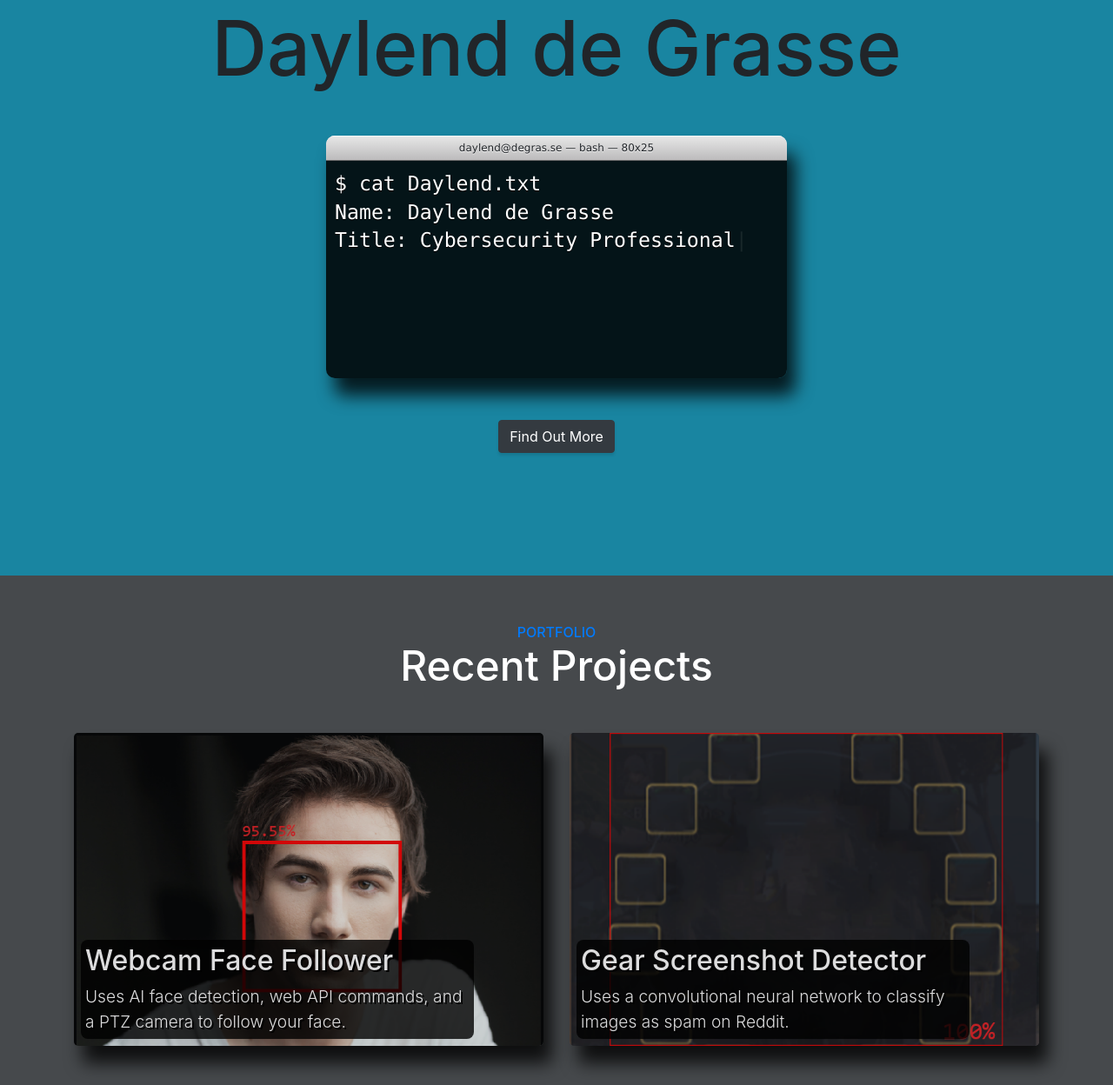
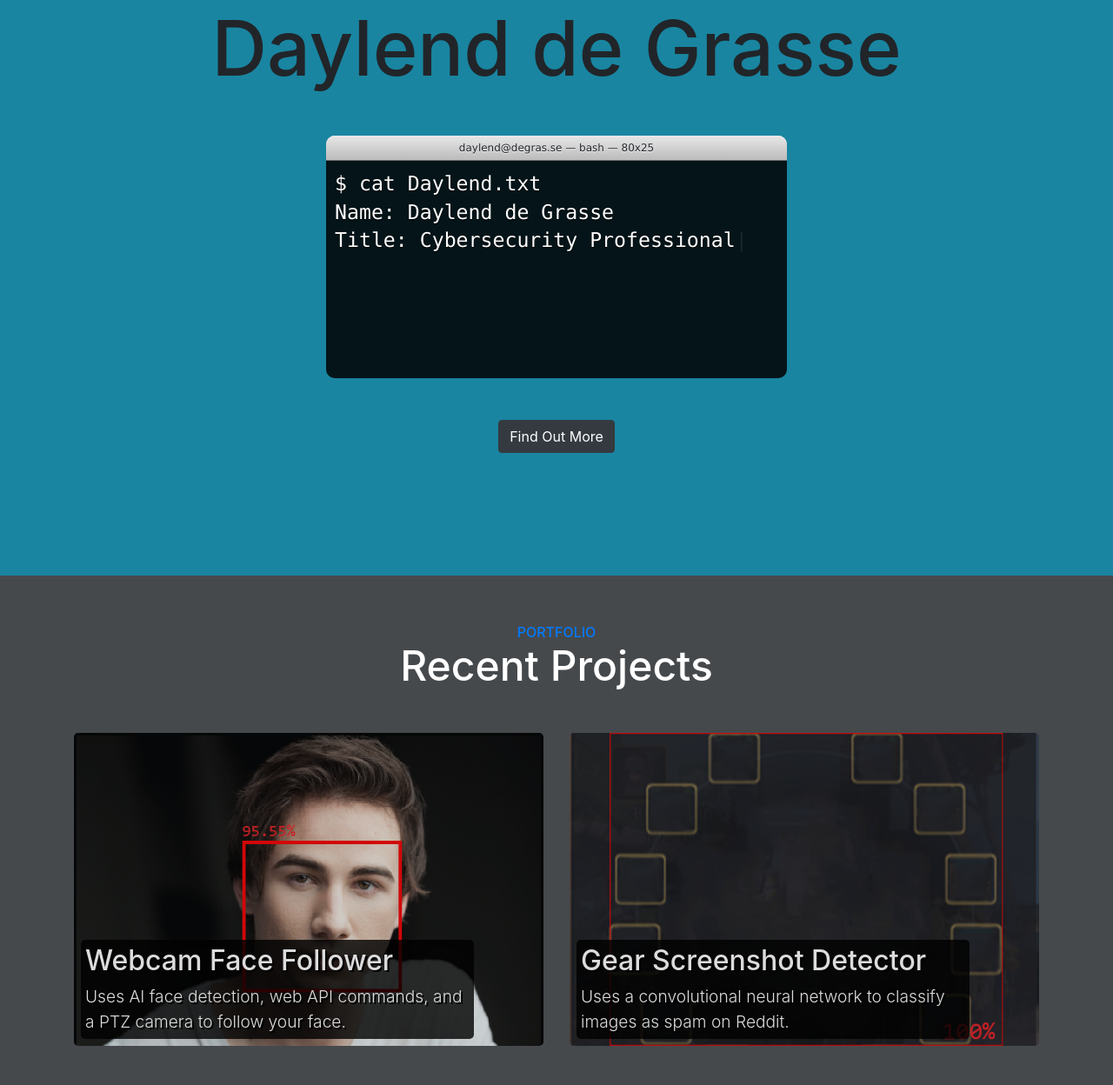
Before and after one commit to Daylend/daylend.github.io, a website with bundled scripts: page index.html in a window 1280 px wide. Shown: the part 138-1386 px from the top of the page at 87% size. Built offline with nearby package versions, Linux system fonts and the light colour scheme.

Commit message:
Removed drop shadows and accidental border-radius scaling

```diff
--- a/css/stylish-portfolio.css
+++ b/css/stylish-portfolio.css
@@ -213,7 +213,6 @@ h6 {
   display: block;
   line-height: 7.5rem;
   font-size: 2.25rem;
-  box-shadow: 0 3px 3px 0 rgba(0, 0, 0, 0.1);
 }
 
 .callout {
@@ -237,7 +236,6 @@ h6 {
   overflow: hidden;
   max-width: 530px;
   margin: auto auto 1rem;
-  box-shadow: rgba(0, 0, 0, 0.8) 10px 20px 20px;
   border-radius: 5px;
 }
 
@@ -267,7 +265,7 @@ h6 {
   background-color: rgba(0,0,0,0.8);
   color: #DCDCDD;
   text-shadow: 2px 2px #000000;
-  border-radius: 0.5rem;
+  border-radius: 5px;
 }
 
 .portfolio-item .github-wrapper .github-content {
@@ -338,7 +336,6 @@ footer.footer .social-link {
   font-size: 1.5rem;
   background-color: #1D809F;
   transition: background-color 0.15s ease-in-out;
-  box-shadow: 0 3px 3px 0 rgba(0, 0, 0, 0.1);
 }
 
 footer.footer .social-link:hover {
@@ -381,7 +378,6 @@ a:hover, a:focus, a:active {
 }
 
 .btn {
-  box-shadow: 0px 3px 3px 0px rgba(0, 0, 0, 0.1);
   font-weight: 700;
 }
 
@@ -403,7 +399,6 @@ a:hover, a:focus, a:active {
   margin: auto;
   max-width: 530px;
   border-radius: 10px;
-  box-shadow: rgba(0, 0, 0, 0.8) 10px 20px 20px;
   clear: both;
   overflow: hidden;
   -webkit-transition: all 0.5s ease-out;
@@ -422,7 +417,6 @@ a:hover, a:focus, a:active {
   background-image: -webkit-linear-gradient(top, #e8e8e8, #bcbbbc);
   background-image: -moz-linear-gradient(top, #e8e8e8, #bcbbbc);
   background-image: linear-gradient(top, #e8e8e8, #bcbbbc);
-  box-shadow: inset rgba(255, 255, 255, 0.7) 0px 1px 1px;
   border-bottom: #6a6a6a 1px solid; }
 
 .console-body {
```
